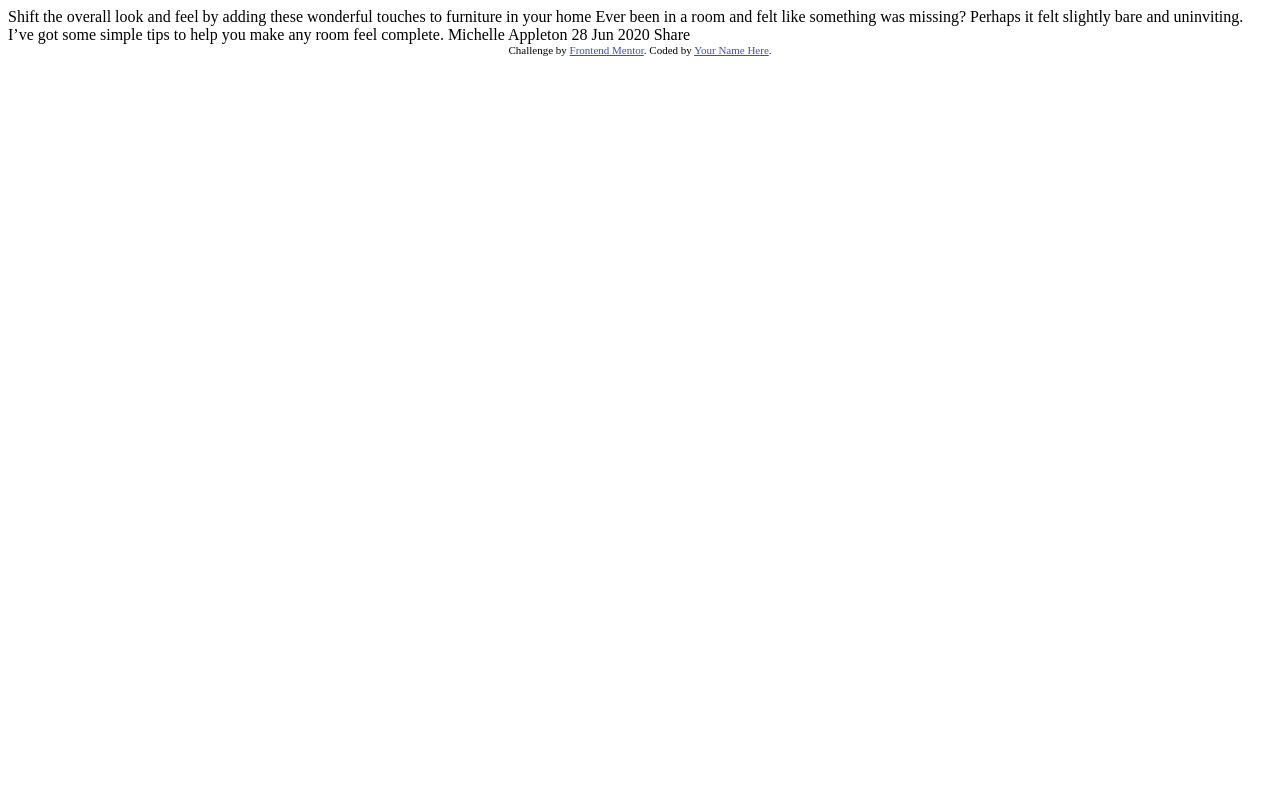
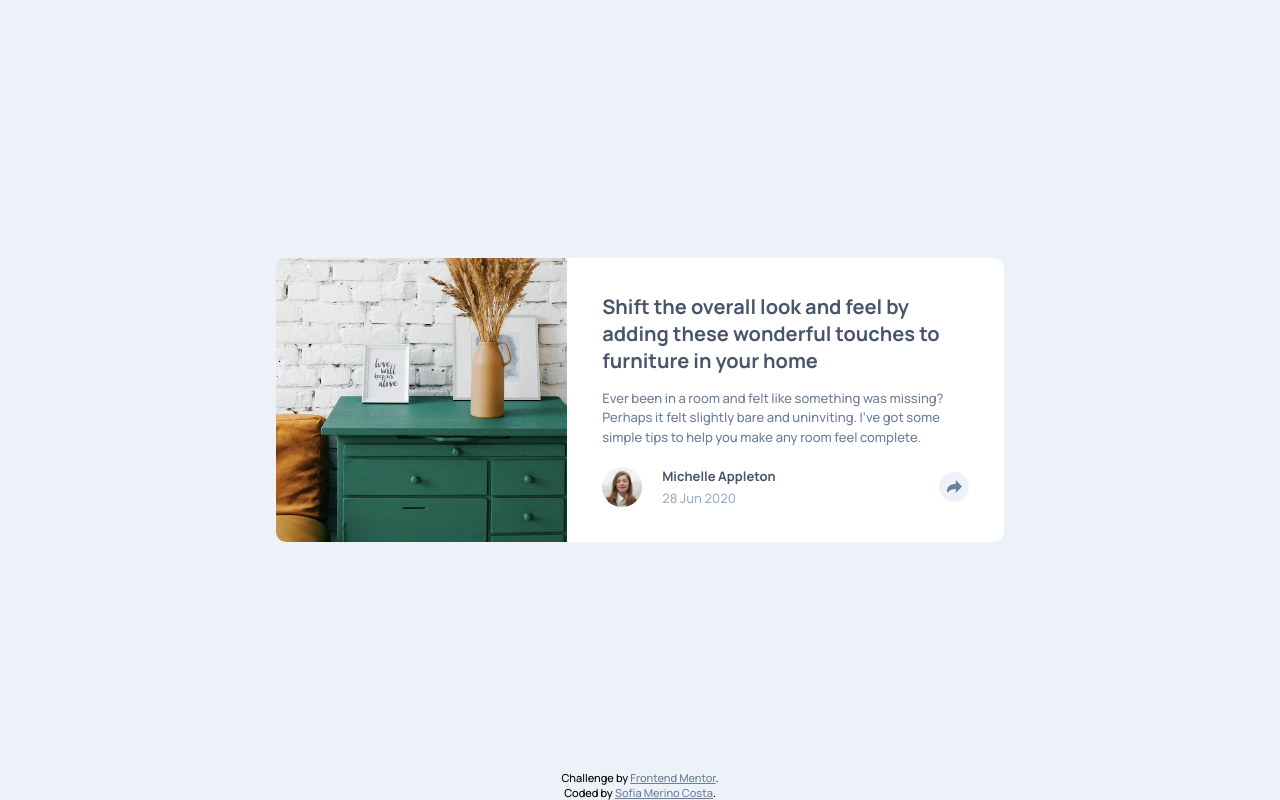
Before and after one commit to sophie-mc-dev/article-preview-component, a plain HTML site: page index.html in a window 1280 px wide. Drawn offline with Linux system fonts and the light colour scheme.

Commit message:
desktop preview implemented

```diff
--- a/index.html
+++ b/index.html
@@ -1,36 +1,59 @@
 <!DOCTYPE html>
 <html lang="en">
+
 <head>
   <meta charset="UTF-8">
-  <meta name="viewport" content="width=device-width, initial-scale=1.0"> <!-- displays site properly based on user's device -->
+  <meta name="viewport" content="width=device-width, initial-scale=1.0">
+  <!-- displays site properly based on user's device -->
 
   <link rel="icon" type="image/png" sizes="32x32" href="./images/favicon-32x32.png">
+  <link rel="stylesheet" href="style.css">
 
   <title>Frontend Mentor | Article preview component</title>
 
-  <!-- Feel free to remove these styles or customise in your own stylesheet 👍 -->
-  <style>
-    .attribution { font-size: 11px; text-align: center; }
-    .attribution a { color: hsl(228, 45%, 44%); }
-  </style>
 </head>
+
 <body>
+  <main>
+    <div class="left-container"></div>
 
-  Shift the overall look and feel by adding these wonderful
-  touches to furniture in your home
+    <div class="right-container">
+      <h2 class="title"> Shift the overall look and feel by adding these wonderful
+        touches to furniture in your home</h2>
+      <p class="description"> Ever been in a room and felt like something was missing?
+        Perhaps it felt slightly bare and uninviting. I’ve got some simple tips
+        to help you make any room feel complete.</p>
 
-  Ever been in a room and felt like something was missing? Perhaps
-  it felt slightly bare and uninviting. I’ve got some simple tips
-  to help you make any room feel complete.
+      <div class="right__info-container">
+        <img src="./images/avatar-michelle.jpg" alt="avatar">
+        <div class="author-info">
+          <h4>Michelle Appleton</h4>
+          <p>28 Jun 2020</p>
+        </div>
+        <div class="share">
+          <a id="myShareButton" class="btn-share" href="#">
+            <img class="icn-share" src="./images/icon-share.svg" alt="share button">
+          </a>
 
-  Michelle Appleton
-  28 Jun 2020
+          <div id="myPopUp" class="pop-up">
+            <p>Share</p>
+            <a href="#"><img src="./images/icon-facebook.svg" alt=""></a>
+            <a href="#"><img src="./images/icon-twitter.svg" alt=""></a>
+            <a href="#"><img src="./images/icon-pinterest.svg" alt=""></a>
+          </div>
 
-  Share
+        </div>
+      </div>
 
-  <div class="attribution">
+    </div>
+  </main>
+
+  <footer class="attribution">
     Challenge by <a href="https://www.frontendmentor.io?ref=challenge" target="_blank">Frontend Mentor</a>.
-    Coded by <a href="#">Your Name Here</a>.
-  </div>
+    <br>Coded by <a href="#">Sofia Merino Costa</a>.
+  </footer>
+
+  <script src="./main.js"></script>
 </body>
+
 </html>
--- /dev/null
+++ b/main.js
@@ -0,0 +1,22 @@
+function displayPopUp() {
+  const shareButton = document.getElementById("myShareButton");
+  const popUp = document.getElementById("myPopUp");
+
+  shareButton.addEventListener("mouseover", () => {
+    popUp.classList.add("visible");
+  });
+
+  popUp.addEventListener("mouseout", () => {
+    popUp.classList.remove("visible");
+  });
+
+  popUp.addEventListener("mouseover", () => {
+    popUp.classList.add("visible");
+  });
+
+  shareButton.addEventListener("click", () => {
+    popUp.classList.toggle("visible");
+  });
+}
+
+displayPopUp();
--- /dev/null
+++ b/style.scss
@@ -0,0 +1,165 @@
+@import url("https://fonts.googleapis.com/css2?family=Manrope:wght@500;700&display=swap");
+
+$very-dark-grayish-blue: hsl(217, 19%, 35%);
+$desaturated-dark-blue: hsl(214, 17%, 51%);
+$grayish-blue: hsl(212, 23%, 69%);
+$light-grayish-blue: hsl(210, 46%, 95%);
+
+$fs-body: 13px;
+$fw-medium: 500;
+$fw-bold: 700;
+
+* {
+    margin: 0;
+    padding: 0;
+    box-sizing: border-box;
+}
+
+body {
+    display: flex;
+    flex-direction: column;
+    justify-content: center;
+    align-items: center;
+    min-height: 100vh;
+    font-family: "Manrope", sans-serif;
+    background-color: $light-grayish-blue;
+    font-size: $fs-body;
+}
+
+main {
+    background-color: white;
+    display: grid;
+    grid-template-columns: 40% 1fr;
+    border-radius: 10px;
+    overflow: hidden;
+    width: 728px;
+}
+
+.left-container {
+    background-image: url(./images/drawers.jpg);
+    background-size: cover;
+}
+
+.right-container {
+    padding: 35px;
+}
+
+.title {
+    color: $very-dark-grayish-blue;
+    font-size: 20px;
+    margin-bottom: 15px;
+}
+
+.description {
+    color: $desaturated-dark-blue;
+    margin-bottom: 20px;
+    line-height: 1.2rem;
+}
+
+.right__info-container {
+    display: flex;
+    justify-content: space-between;
+    text-align: left;
+    align-items: center;
+
+    > img {
+        border-radius: 100%;
+        width: 40px;
+    }
+}
+
+.author-info {
+    flex: 1;
+    margin-left: 20px;
+
+    h4 {
+        color: $very-dark-grayish-blue;
+        margin-bottom: 4px;
+    }
+
+    p {
+        color: $grayish-blue;
+    }
+}
+
+.btn-share {
+    background-color: $light-grayish-blue;
+    border-radius: 100%;
+    display: inline-block;
+    position: relative;
+    width: 30px;
+    height: 30px;
+
+    display: flex;
+    align-items: center;
+    justify-content: center;
+
+    &:hover,
+    &:active {
+        background-color: $desaturated-dark-blue;
+
+        .icn-share {
+            filter: brightness(0) invert(1);
+        }
+    }
+}
+
+.pop-up {
+    visibility: hidden;
+    display: flex;
+    background-color: $very-dark-grayish-blue;
+    border-radius: 10px;
+    position: absolute;
+    align-items: center;
+    gap: 1rem;
+    padding: 15px 30px;
+    // box-shadow: ;
+    transform: translateY(-110px) translateX(-115px);
+
+    p {
+        letter-spacing: 0.4rem;
+        text-transform: uppercase;
+        color: $grayish-blue;
+    }
+}
+
+.pop-up:after {
+    content: " ";
+    position: absolute;
+    right: 40%;
+    bottom: -15px;
+    border-color: $very-dark-grayish-blue;
+    border-top: 15px solid $very-dark-grayish-blue;
+    border-right: 15px solid transparent;
+    border-left: 15px solid transparent;
+    border-bottom: none;
+}
+
+.visible {
+    visibility: visible;
+    animation: fadeIn 1s;
+}
+
+@keyframes fadeIn {
+    from {
+        opacity: 0;
+    }
+    to {
+        opacity: 1;
+    }
+}
+
+.attribution {
+    font-size: 11px;
+    text-align: center;
+    position: absolute;
+    bottom: 0;
+
+    a {
+        color: $desaturated-dark-blue;
+    }
+}
+
+@media (min-width: 720px) {
+
+}
```
Also changed, not shown: style.css (added), 4 other files.
